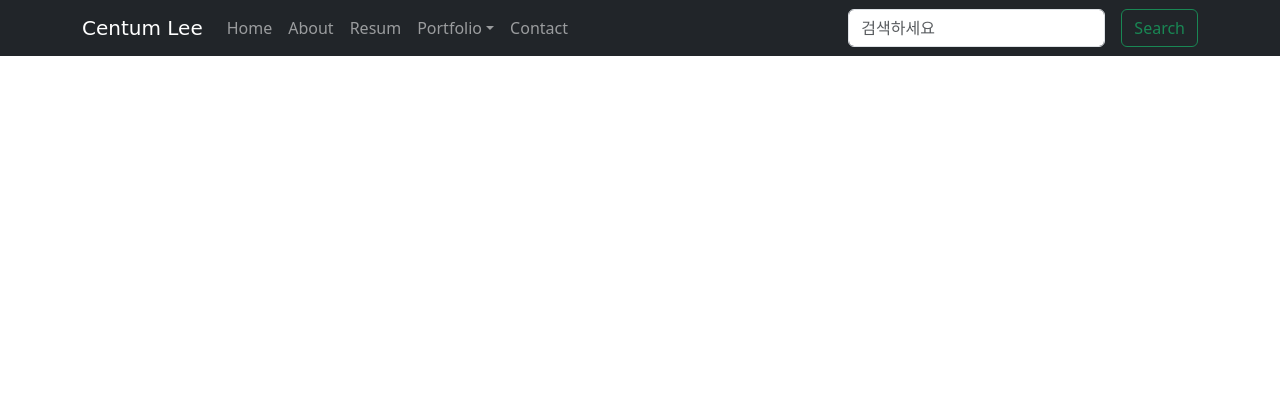
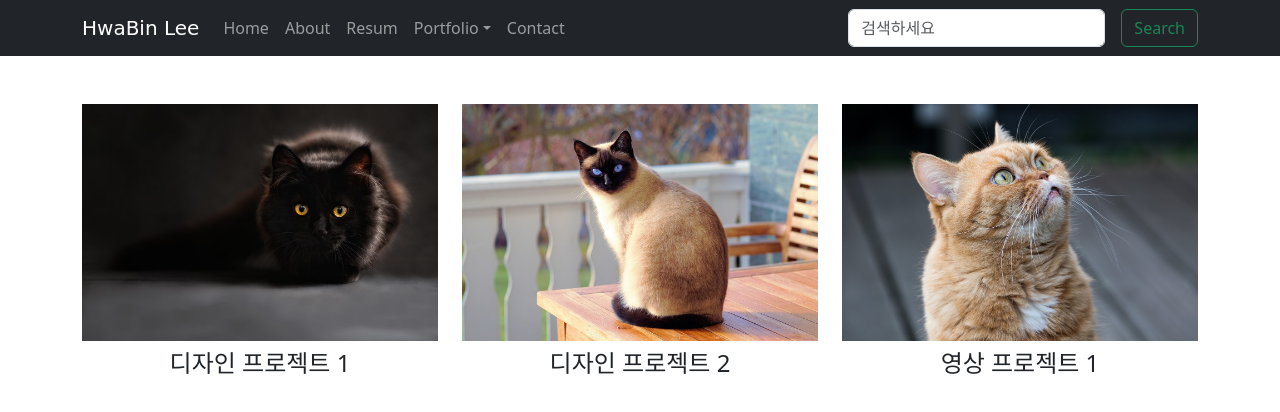
Before and after one commit to Leehwabin/hwabin, a plain HTML site: page index.html in a window 1280 px wide. Drawn offline with Linux system fonts and the light colour scheme; a web font is replaced by a local one.

Commit message:
Update index.html
up 0613

```diff
--- a/index.html
+++ b/index.html
@@ -23,7 +23,7 @@
             <div class="container">
                 <a href="#" class="navbar-brand logo-lee">
                     <!-- <img src="./images/logo.svg" alt=""> -->
-                    Centum Lee
+                    HwaBin Lee
                 </a>
                 <button type="button" class="navbar-toggler" data-bs-toggle="collapse" data-bs-target="#navbarNav" aria-controls="navbarNav" aria-expanded="false">
                     <span class="navbar-toggler-icon"></span>
@@ -60,6 +60,38 @@
     <main>
         <section id="portfolio">
             <!-- modal -->
+             <div class="container mt-5">
+                <div class="row">
+                    <div class="col-lg-4 col-md-6 col-sm-12">
+                        <img src="./images/1.jpg" alt="디자인 1" class="img-fluid" data-bs-toggle="modal" data-bs-target="#designModal1">
+                        <h4 class="text-center mt-2">디자인 프로젝트 1</h4>
+                    </div>
+
+                    <div class="col-lg-4 col-md-6 col-sm-12">
+                        <img src="./images/2.jpg" alt="디자인 2" class="img-fluid" data-bs-toggle="modal" data-bs-target="#designModal2">
+                        <h4 class="text-center mt-2">디자인 프로젝트 2</h4>
+                    </div>
+
+                    <div class="col-lg-4 col-md-6 col-sm-12">
+                        <img src="./images/3.jpg" alt="비디오 1" class="img-fluid" data-bs-toggle="modal" data-bs-target="#videoModal3">
+                        <h4 class="text-center mt-2">영상 프로젝트 1</h4>
+                    </div>
+                </div>
+             </div>
+        </section>
+
+        <section id="modal-section">
+            <div class="container">
+                <div class="modal" id="designModal1">
+                    <div class="modal-dialog modal-dialog-centered">
+                        <div class="modal-header">
+                            <h5>디자인 프로젝트</h5>
+                        </div>
+                        <div class="modal-body"></div>
+                        <div class="modal-footer"></div>
+                    </div>
+                </div>
+            </div>
         </section>
     </main>
     <!-- / main -->
```
